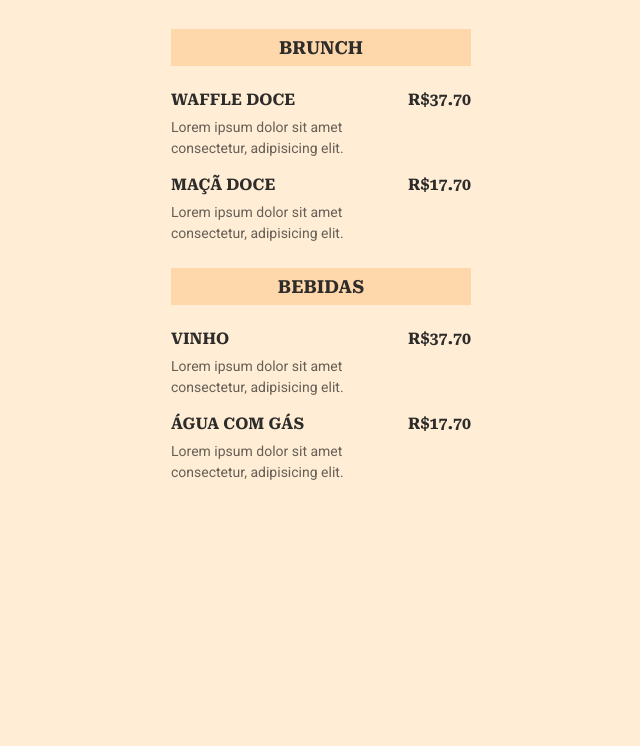
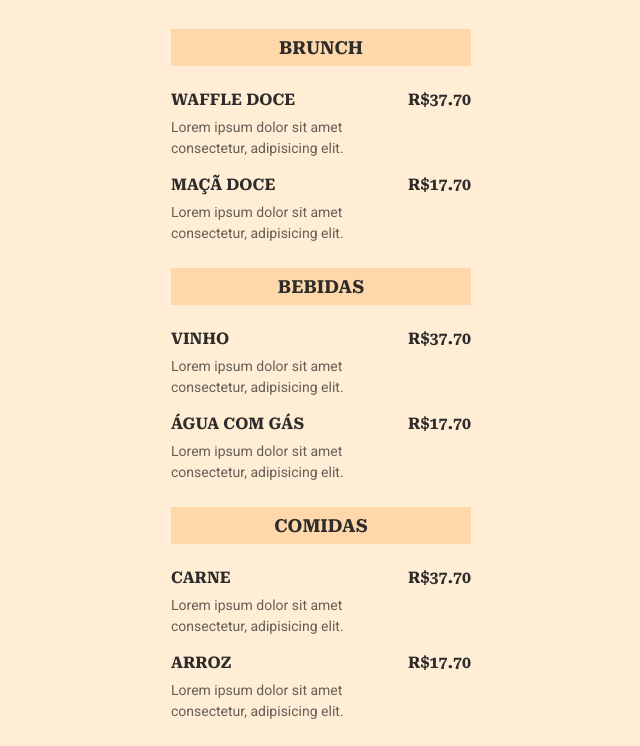
Before and after one commit to Brenda-Caroline/maratona-explorer-3, a plain HTML site: page index.html in a window 1280 px wide. Shown: the part 88-834 px from the top of the page, without its empty margins (319-959 px from the left). Before the commit the page ends 800 px from the top, so only its background shows below. Drawn offline with Linux system fonts and the light colour scheme.

Commit message:
Adiciona seção de comidas

```diff
--- a/index.html
+++ b/index.html
@@ -84,5 +84,37 @@
       </ul>
     </section>
 
+    <section>
+      <h2>Comidas</h2>
+
+      <ul>
+        <li>
+          <div class="details">
+            <h3>Carne</h3>
+            <p class="description">
+              Lorem ipsum dolor sit amet consectetur, adipisicing elit.
+            </p>
+          </div>
+
+          <strong class="price">
+            R$37.70
+          </strong>
+        </li>
+
+        <li>
+          <div class="details">
+            <h3>Arroz</h3>
+            <p class="description">
+              Lorem ipsum dolor sit amet consectetur, adipisicing elit.
+            </p>
+          </div>
+          <strong class="price">
+            R$17.70
+          </strong>
+        </li>
+
+      </ul>
+    </section>
+
   </body>
 </html>
```
